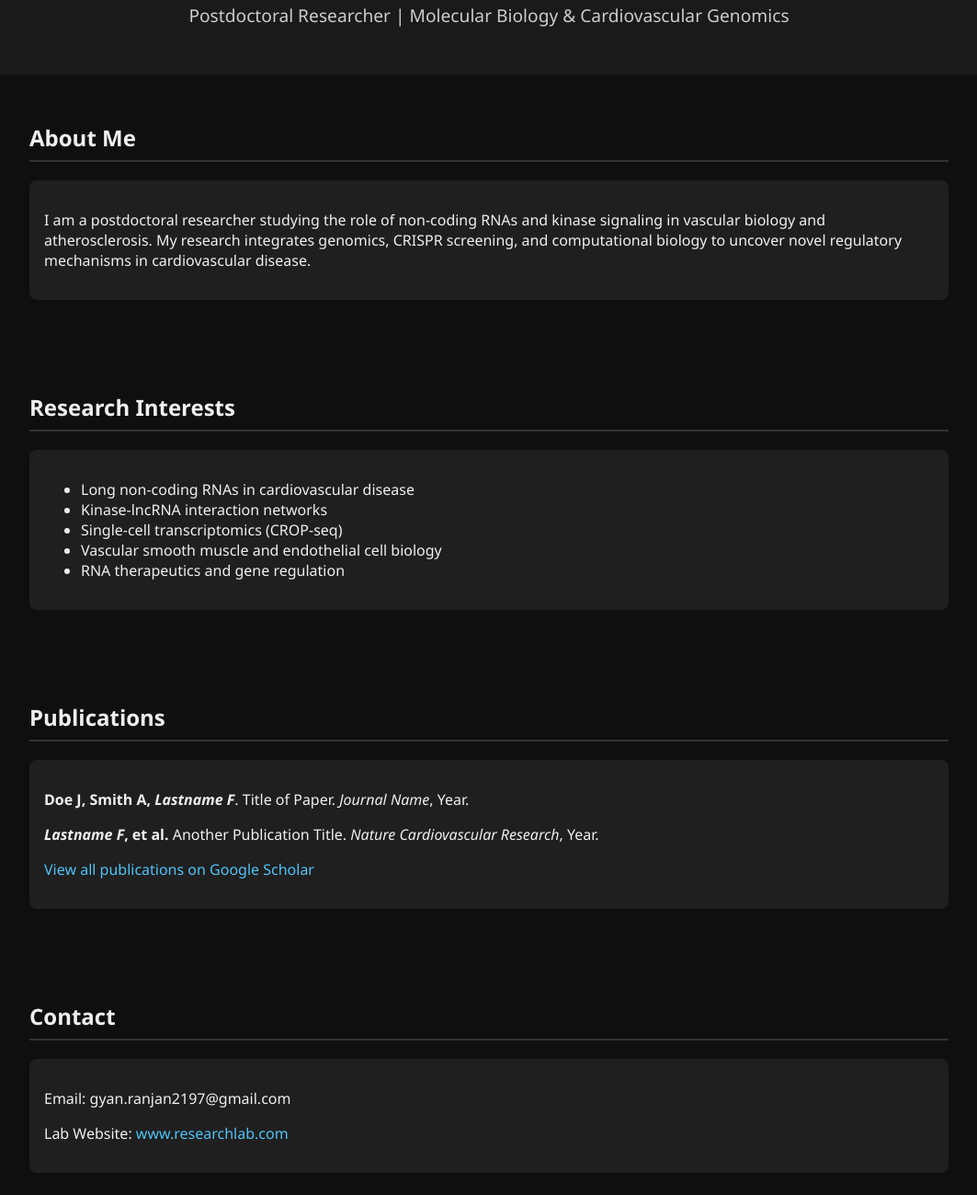
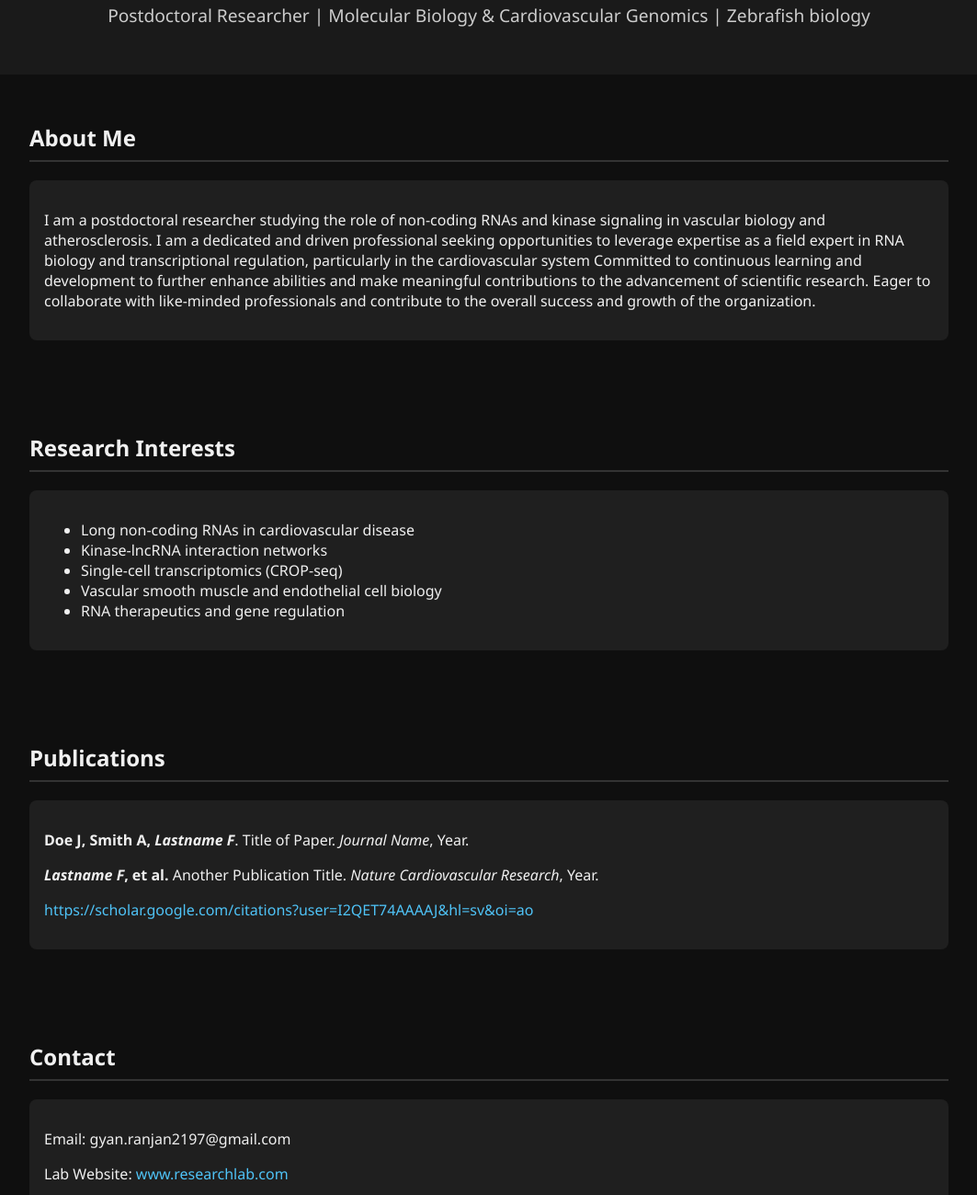
Before and after one commit to gyanranjan-GR/gyanranjan.github.io, a plain HTML site: page index.html in a window 1280 px wide. Shown: the part 103-1402 px from the top of the page at 92% size, without its empty margins (108-1171 px from the left). Drawn offline with Linux system fonts and the light colour scheme.

Commit message:
Update index.html

```diff
--- a/index.html
+++ b/index.html
@@ -56,16 +56,16 @@
 </head>
 <body>
   <header>
-    <h1>Dr. Firstname Lastname</h1>
-    <p>Postdoctoral Researcher | Molecular Biology & Cardiovascular Genomics</p>
+    <h1>Dr. Gyan Ranjan</h1>
+    <p>Postdoctoral Researcher | Molecular Biology & Cardiovascular Genomics | Zebrafish biology</p>
   </header>
 
   <section>
     <h2>About Me</h2>
     <div class="card">
       <p>
-        I am a postdoctoral researcher studying the role of non-coding RNAs and kinase signaling in vascular biology and atherosclerosis.
-        My research integrates genomics, CRISPR screening, and computational biology to uncover novel regulatory mechanisms in cardiovascular disease.
+        I am a postdoctoral researcher studying the role of non-coding RNAs and kinase signaling in vascular biology and atherosclerosis. I am a dedicated and driven professional seeking opportunities to leverage expertise as a field expert in RNA biology and transcriptional regulation, particularly in the cardiovascular system
+        Committed to continuous learning and development to further enhance abilities and make meaningful contributions to the advancement of scientific research. Eager to collaborate with like-minded professionals and contribute to the overall success and growth of the organization.
       </p>
     </div>
   </section>
@@ -88,7 +88,7 @@
     <div class="card">
       <p><strong>Doe J, Smith A, <em>Lastname F</em></strong>. Title of Paper. <i>Journal Name</i>, Year.</p>
       <p><strong><em>Lastname F</em>, et al.</strong> Another Publication Title. <i>Nature Cardiovascular Research</i>, Year.</p>
-      <p><a href="#">View all publications on Google Scholar</a></p>
+      <p><a href="#">https://scholar.google.com/citations?user=I2QET74AAAAJ&hl=sv&oi=ao</a></p>
     </div>
   </section>
 
```
